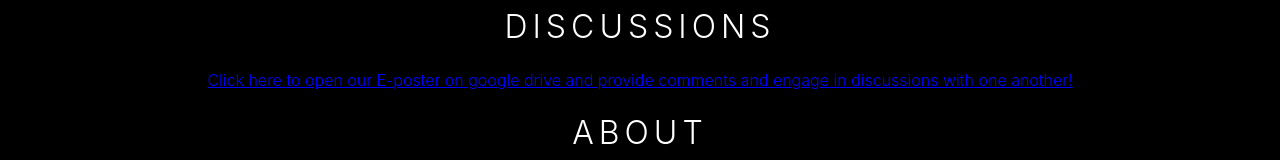
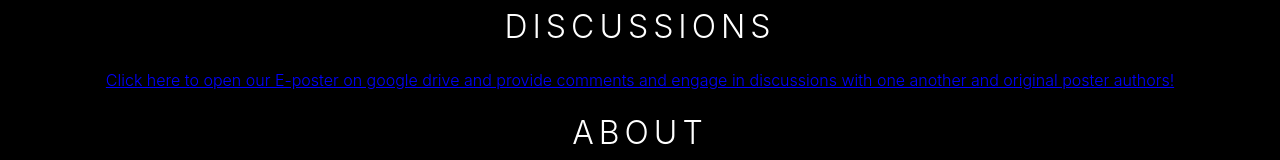
Before and after one commit to Mootbing/waksman-presentation, a React (Create React App) app in the folder waksman/: page / in a window 1280 px wide. Shown: the part 1868-2028 px from the top of the page. Built offline with nearby package versions, Linux system fonts and the light colour scheme.

Commit message:
chore: Update videos section in App.js

```diff
--- a/waksman/src/App.js
+++ b/waksman/src/App.js
@@ -13,13 +13,16 @@ function App() {
         <h1>E-Poster</h1>
         <iframe style={{height: "80vh"}} src="https://drive.google.com/file/d/1-uuHndjDpgM0UvXLHJPvG4g4h01Hp6le/preview" width="100%" height="100%" allow="autoplay"></iframe>
         <h1>Videos</h1>
-        <iframe width="100%" height="300vw" src="https://www.youtube.com/embed/XDno7oiuduw?si=qo97KUr5rhiZOu16" title="YouTube video player" frameborder="0" allow="accelerometer; autoplay; clipboard-write; encrypted-media; gyroscope; picture-in-picture; web-share" referrerpolicy="strict-origin-when-cross-origin" allowfullscreen></iframe>
+        {/* intro */}
+        {/* methods */}
+        <iframe width="100%" height="300vw" src="https://www.youtube.com/embed/3zYNcor2Soc?si=1sQbXEhzXScqkYl8" title="YouTube video player" frameborder="0" allow="accelerometer; autoplay; clipboard-write; encrypted-media; gyroscope; picture-in-picture; web-share" referrerpolicy="strict-origin-when-cross-origin" allowfullscreen></iframe>
+        <iframe width="100%" height="300vw" src="https://www.youtube.com/embed/FtVhqCX6Pfw?si=1kKgQK5xExqco0eR" title="YouTube video player" frameborder="0" allow="accelerometer; autoplay; clipboard-write; encrypted-media; gyroscope; picture-in-picture; web-share" referrerpolicy="strict-origin-when-cross-origin" allowfullscreen></iframe>
+        {/* bacillus */}
         <iframe width="100%" height="300vw" src="https://www.youtube.com/embed/5oEwQ401Ggw?si=4J-Tmkvu06pdE0sY" title="YouTube video player" frameborder="0" allow="accelerometer; autoplay; clipboard-write; encrypted-media; gyroscope; picture-in-picture; web-share" referrerpolicy="strict-origin-when-cross-origin" allowfullscreen></iframe>
-        <iframe width="100%" height="300vw" src="https://www.youtube.com/embed/3zYNcor2Soc?si=1sQbXEhzXScqkYl8" title="YouTube video player" frameborder="0" allow="accelerometer; autoplay; clipboard-write; encrypted-media; gyroscope; picture-in-picture; web-share" referrerpolicy="strict-origin-when-cross-origin" allowfullscreen></iframe>
         <h1>Acknoweldgements</h1>
         <p>We would like to thank Ms. Wleklinski, Dr. Pierce, and Ms. Zanfardino of Rutgers Preparatory School for their continued support of our project and the Waksman Institute of Rutgers University for providing additional resources.</p>
         <h1>Discussions</h1>
-        <a href="https://drive.google.com/file/d/1-uuHndjDpgM0UvXLHJPvG4g4h01Hp6le/view?usp=sharing" target="_blank">Click here to open our E-poster on google drive and provide comments and engage in discussions with one another!</a>
+        <a href="https://drive.google.com/file/d/1-uuHndjDpgM0UvXLHJPvG4g4h01Hp6le/view?usp=sharing" target="_blank">Click here to open our E-poster on google drive and provide comments and engage in discussions with one another and original poster authors!</a>
         <h1>About</h1>
         <p>
           This website is made to display our project on the role of oil exterminators in the environment. We are a group of students from Rutgers Preparatory School who are interested in learning more about the field of microbiology and have chosen this topic for our year round advanced research course taught by and guided by Ms. Wleklinski. Thank you for visiting!
```
